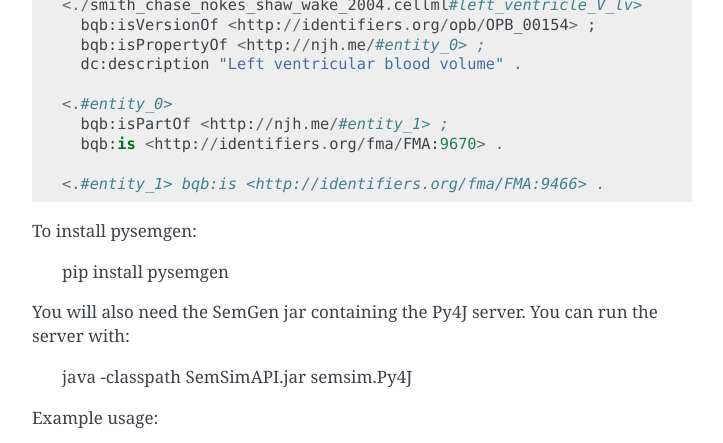
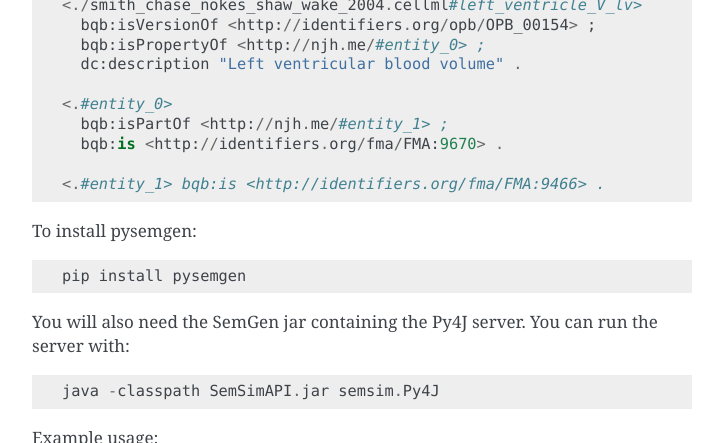
Before and after one commit to 0u812/pysemgen, a Sphinx documentation site: the page built from docs/index.rst, in a window 1280 px wide and 900 px high, scrolled down 774 px, cut to the strip 0-443 px from the top of the window. Shown: the whole strip, without its empty margins (388-1111 px from the left). Built offline with Sphinx 7.4.7, drawn with Linux system fonts in a browser that asks for light colours.

Commit message:
add double colon

```diff
--- a/docs/index.rst
+++ b/docs/index.rst
@@ -41,11 +41,11 @@ we need to create a new entity with a separate annotation pointing to `FMA:9466
 
     <.#entity_1> bqb:is <http://identifiers.org/fma/FMA:9466> .
 
-To install pysemgen:
+To install pysemgen::
 
     pip install pysemgen
 
-You will also need the SemGen jar containing the Py4J server. You can run the server with:
+You will also need the SemGen jar containing the Py4J server. You can run the server with::
 
     java -classpath SemSimAPI.jar semsim.Py4J
 
```
